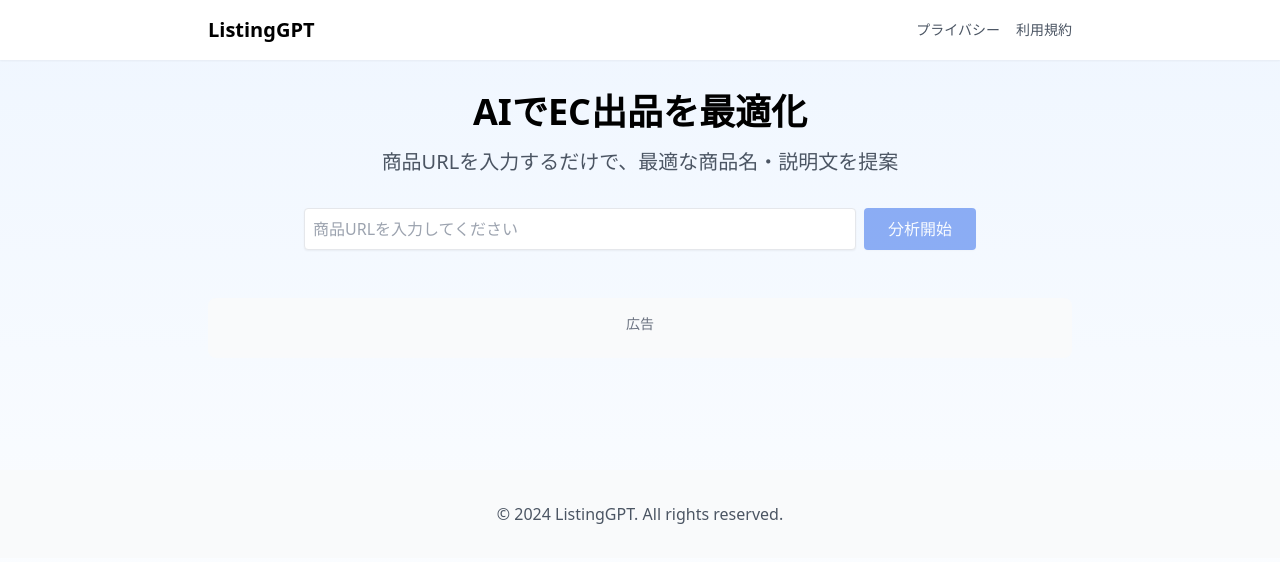
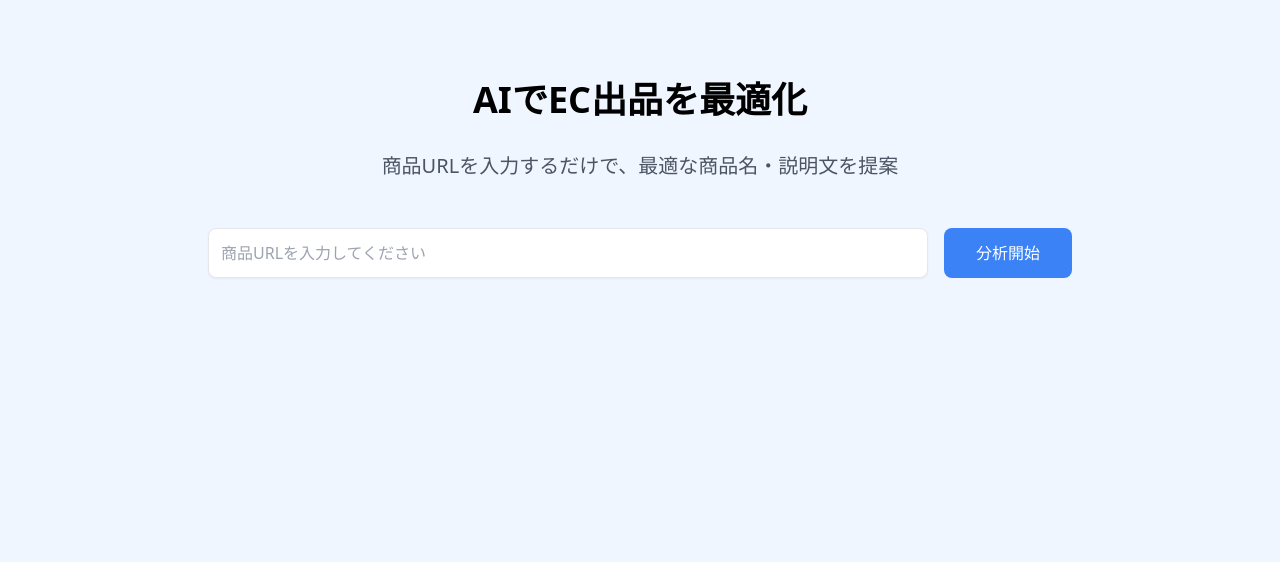
Before and after one commit to peacebox1218/listing-gpt, a Next.js app: page / in a window 1280 px wide. Shown: the top 562 px of the page. Built offline with nearby package versions, Linux system fonts and the light colour scheme.

Commit message:
Update index.js

```diff
--- a/pages/index.js
+++ b/pages/index.js
@@ -1,168 +1,71 @@
-// pages/index.js
-
 import Head from 'next/head';
 import { useState } from 'react';
-import { Card, CardContent, CardHeader, CardTitle } from '../components/ui/card';
-import { Input } from '../components/ui/input';
-import { Button } from '../components/ui/button';
-import { Alert, AlertTitle, AlertDescription } from '../components/ui/alert';
-import { Tabs, TabsContent, TabsList, TabsTrigger } from '../components/ui/tabs';
-import { ArrowRight, Sparkles, Zap, Search, Image, Users } from 'lucide-react';
 
 export default function Home() {
   const [url, setUrl] = useState('');
   const [loading, setLoading] = useState(false);
   const [result, setResult] = useState(null);
-  const [error, setError] = useState(null);
 
   const analyzeUrl = async () => {
     setLoading(true);
-    setError(null);
     try {
       const response = await fetch('/api/analyze', {
         method: 'POST',
-        headers: { 'Content-Type': 'application/json' },
+        headers: {
+          'Content-Type': 'application/json',
+        },
         body: JSON.stringify({ url }),
       });
-
-      if (!response.ok) {
-        throw new Error('分析中にエラーが発生しました');
-      }
-
       const data = await response.json();
       setResult(data);
     } catch (error) {
-      setError(error.message);
       console.error('Error:', error);
-    } finally {
+    }
     setLoading(false);
-    }
   };
 
   return (
-    <div className="min-h-screen bg-gradient-to-b from-blue-50 to-white">
+    <div className="min-h-screen bg-blue-50">
       <Head>
         <title>ListingGPT - EC出品最適化AI</title>
-        <meta name="description" content="AIがEC出品を最適化。商品名、説明文を自動で改善提案" />
-        <meta name="viewport" content="width=device-width, initial-scale=1" />
-        <link rel="icon" href="/favicon.ico" />
+        <meta name="description" content="AIがEC出品を最適化" />
       </Head>
 
-      <nav className="bg-white shadow-sm">
-        <div className="max-w-4xl mx-auto px-4 py-4 flex justify-between items-center">
-          <span className="text-xl font-bold">ListingGPT</span>
-          <div className="space-x-4 text-sm">
-            <a href="/privacy" className="text-gray-600 hover:text-gray-900">プライバシー</a>
-            <a href="/terms" className="text-gray-600 hover:text-gray-900">利用規約</a>
-          </div>
-        </div>
-      </nav>
-
-      <main className="max-w-4xl mx-auto px-4 py-8">
-        {/* ヒーローセクション */}
-        <div className="text-center mb-12">
-          <h1 className="text-4xl font-bold mb-4">
+      <main className="max-w-4xl mx-auto px-4 py-20">
+        <h1 className="text-4xl font-bold text-center mb-8">
           AIでEC出品を最適化
         </h1>
-          <p className="text-xl text-gray-600 mb-8">
+
+        <p className="text-xl text-center text-gray-600 mb-12">
           商品URLを入力するだけで、最適な商品名・説明文を提案
         </p>
 
-          {/* 入力フォーム */}
-          <div className="max-w-2xl mx-auto">
-            <div className="flex gap-2">
+        <div className="flex gap-4 mb-8">
           <input
             type="text"
             value={url}
             onChange={(e) => setUrl(e.target.value)}
             placeholder="商品URLを入力してください"
-                className="flex-1 p-2 border rounded shadow-sm"
+            className="flex-1 p-3 rounded-lg border shadow-sm"
           />
           <button
             onClick={analyzeUrl}
-                disabled={loading || !url}
-                className="px-6 py-2 bg-blue-600 text-white rounded hover:bg-blue-700 disabled:opacity-50 disabled:cursor-not-allowed shadow-sm"
+            disabled={loading}
+            className="px-8 py-3 bg-blue-500 text-white rounded-lg hover:bg-blue-600 disabled:opacity-50"
           >
-                {loading ? (
-                  <span className="flex items-center">
-                    <svg className="animate-spin -ml-1 mr-2 h-4 w-4 text-white" xmlns="http://www.w3.org/2000/svg" fill="none" viewBox="0 0 24 24">
-                      <circle className="opacity-25" cx="12" cy="12" r="10" stroke="currentColor" strokeWidth="4"></circle>
-                      <path className="opacity-75" fill="currentColor" d="M4 12a8 8 0 018-8V0C5.373 0 0 5.373 0 12h4zm2 5.291A7.962 7.962 0 014 12H0c0 3.042 1.135 5.824 3 7.938l3-2.647z"></path>
-                    </svg>
-                    分析中...
-                  </span>
-                ) : '分析開始'}
+            {loading ? '分析中...' : '分析開始'}
           </button>
         </div>
-          </div>
-        </div>
 
-        {/* エラーメッセージ */}
-        {error && (
-          <div className="mb-8 p-4 bg-red-50 border border-red-200 rounded text-red-600">
-            {error}
+        {result && (
+          <div className="bg-white p-6 rounded-lg shadow-lg">
+            <h2 className="text-2xl font-bold mb-4">分析結果</h2>
+            <pre className="whitespace-pre-wrap">
+              {JSON.stringify(result, null, 2)}
+            </pre>
           </div>
         )}
-
-        {/* 分析結果 */}
-        {result && (
-          <div className="bg-white p-6 rounded-lg shadow-lg">
-            <h2 className="text-2xl font-bold mb-6">分析結果</h2>
-
-            <div className="space-y-6">
-              {/* タイトルの提案 */}
-              <div>
-                <h3 className="text-lg font-semibold mb-3">おすすめタイトル</h3>
-                <ul className="space-y-2">
-                  {JSON.parse(result).title_suggestions.map((title, i) => (
-                    <li key={i} className="p-3 bg-blue-50 rounded">
-                      {title}
-                    </li>
-                  ))}
-                </ul>
-              </div>
-
-              {/* 説明文の改善点 */}
-              <div>
-                <h3 className="text-lg font-semibold mb-3">説明文の改善ポイント</h3>
-                <ul className="space-y-2">
-                  {JSON.parse(result).description_suggestions.map((desc, i) => (
-                    <li key={i} className="flex items-start gap-2">
-                      <span className="text-blue-600">•</span>
-                      <span>{desc}</span>
-                    </li>
-                  ))}
-                </ul>
-              </div>
-
-              {/* SEOアドバイス */}
-              <div>
-                <h3 className="text-lg font-semibold mb-3">SEOアドバイス</h3>
-                <ul className="space-y-2">
-                  {JSON.parse(result).seo_tips.map((tip, i) => (
-                    <li key={i} className="flex items-start gap-2">
-                      <span className="text-green-600">•</span>
-                      <span>{tip}</span>
-                    </li>
-                  ))}
-                </ul>
-              </div>
-            </div>
-          </div>
-        )}
-
-        {/* 広告スペース */}
-        <div className="mt-12 p-4 bg-gray-50 rounded-lg text-center">
-          <p className="text-sm text-gray-500 mb-2">広告</p>
-          {/* ここにGoogle AdSenseのコードを配置 */}
-        </div>
       </main>
-
-      <footer className="bg-gray-50 mt-20">
-        <div className="max-w-4xl mx-auto px-4 py-8 text-center text-gray-600">
-          <p>© 2024 ListingGPT. All rights reserved.</p>
-        </div>
-      </footer>
     </div>
   );
 }
```
Lines whose indentation alone changed are shown as unchanged.
